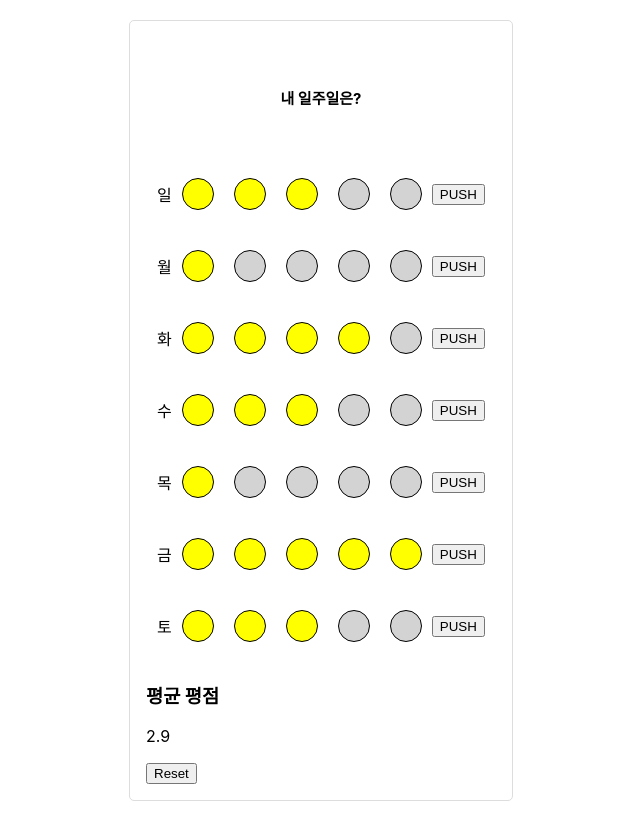
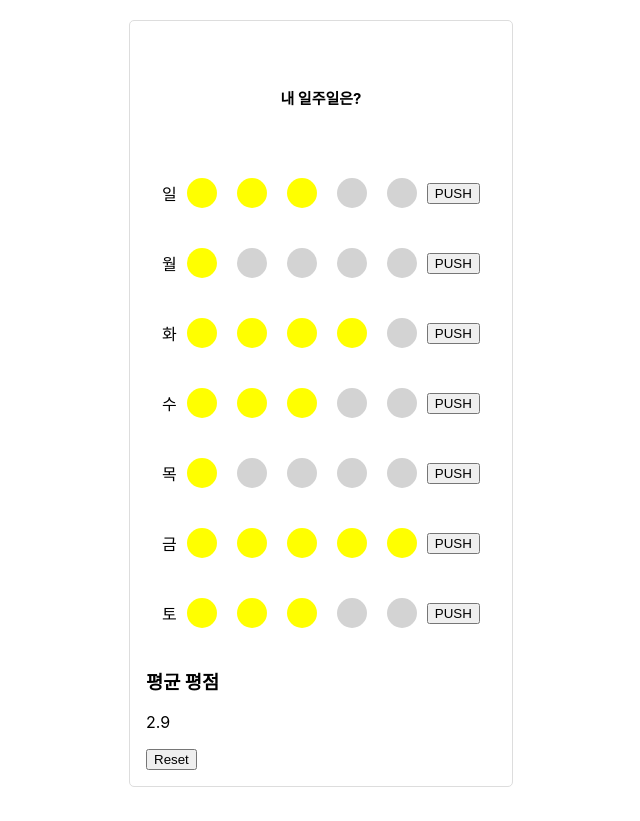
Before and after one commit to hongsoom/my-week, a React (Create React App) app in the folder my-week/: page / in a window 1280 px wide. Shown: the whole page, without its empty margins (319-959 px from the left). Built offline with nearby package versions, Linux system fonts and the light colour scheme.

Commit message:
another way : change color by random number

```diff
--- a/my-week/src/components/Main.js
+++ b/my-week/src/components/Main.js
@@ -29,16 +29,15 @@ const Main = (props) => {
           <div>
             {week.map((week, index) => {
         return (
-
-            <Rate key={index}> {week}
+            <Date key={index}> {week}
           {circle.map((i) =>
-                <Circle style={{backgroundColor : rate[index] + 1 > i ?  'yellow' : ('#D3D3D3')}}></Circle>
+                <Circle key={i} style={{backgroundColor : rate[index] >= i ?  'yellow' : ('#D3D3D3')}}></Circle>
               )}
               <button onClick={ () => {
                history.push("/detail/" + index);
             }}>  PUSH
               </button>
-            </Rate>
+            </Date>
             )})}
           </div>
         <Score rateAverage={rateAverage(rate)} removeRate={removeRate}  />
@@ -50,7 +49,6 @@ const Main = (props) => {
 const Container = styled.div`
   max-width: 350px;
   min-height: 80vh;
-  background-color: #fff;
   padding: 16px;
   margin: 20px auto;
   border-radius: 5px;
@@ -60,11 +58,11 @@ const Container = styled.div`
 const Title = styled.h1`
   color: black;
   text-align: center;
-  font-size : 15px;
+  font-size :15px;
   margin : 50px;
 `;
 
-const Rate = styled.div`
+const Date = styled.div`
   display: flex;
   justify-content: center;
   align-items: center;
@@ -76,7 +74,6 @@ const Circle = styled.div`
   height: 30px;
   border-radius: 30px;
   margin: 20px 10px;
-  border: 1px solid black;
 `;
 
 export default Main;
```
